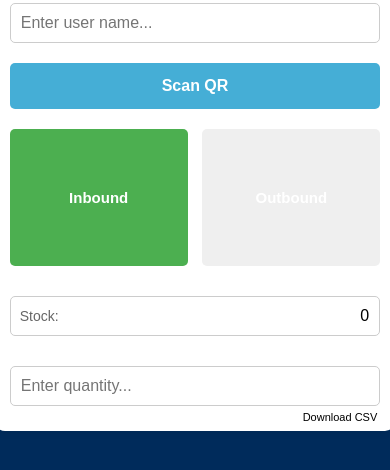
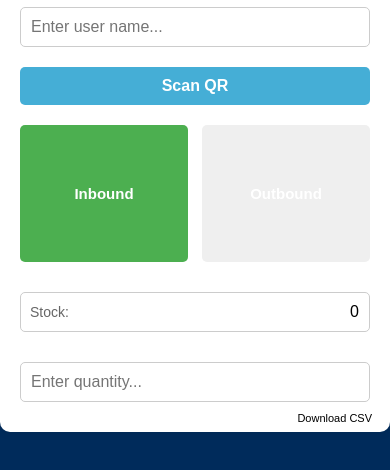
Before and after one commit to treetiger5/qr-label-scanner, a plain HTML site: page index.html in a window 390 px wide. Shown: the part 248-718 px from the top of the page. Drawn offline with Linux system fonts and the light colour scheme.

Commit message:
mobile hybrid

```diff
--- a/index.html
+++ b/index.html
@@ -2,6 +2,7 @@
 <html lang="en">
 <head>
   <meta charset="UTF-8">
+  <meta name="viewport" content="width=device-width, initial-scale=1.0">
   <title>UPNK Label Stock Management</title>
   <style>
     /*
@@ -19,10 +20,11 @@
       height: 100vh;
     }
 
-    /* 가운데 흰색 박스 스타일 */
-    .container {
+/* 기본 컨테이너 스타일 */
+.container {
     background-color: #FFFFFF;
-    width: min(90%, 420px); /* 최대 420px 유지하면서 화면 크기에 맞게 조정 */
+    width: 90%; /* 기본적으로 화면의 90% 차지 */
+    max-width: 420px; /* 최대 크기 420px 유지 (랩탑에서도 적절한 크기) */
     padding: 20px;
     border-radius: 10px;
     box-shadow: 0px 0px 10px rgba(0, 0, 0, 0.1);
@@ -30,62 +32,37 @@
     position: relative;
 }
 
-/* 버튼과 입력 칸의 크기를 화면 크기에 맞춰 자동 조정 */
-input, button {
-    width: 100%;
-    padding: 12px;
-    font-size: 16px;
-    border: 1px solid #ccc;
-    border-radius: 5px;
-    box-sizing: border-box;
-}
-
-/* 버튼 스타일 - 터치하기 편하게 크기 조정 */
-.btn {
-    cursor: pointer;
-    font-weight: bold;
-    border: none;
-    padding: 14px; /* 버튼 크기를 조금 키움 */
-}
-
-/* 입고/출고 버튼 스타일 */
-.btn-container {
-    display: flex;
-    justify-content: space-between;
-    gap: 10px;
-}
-
-.btn-inbound, .btn-outbound {
-    width: 48%; /* 버튼 크기 균일하게 */
-    height: 80px; /* 세로 길이 적당히 증가 */
-    font-size: 18px; /* 가독성 증가 */
-}
-
-/* 작은 화면에서 자동 조정 */
-@media screen and (max-width: 500px) {
+/* 작은 화면(태블릿 & 모바일)에서 최적화 */
+@media screen and (max-width: 768px) {
     .container {
-        width: 95%;
-        padding: 15px;
+        width: 95%; /* 모바일에서 더 넓게 보이도록 */
+        max-width: 350px; /* 최대 크기 350px로 제한 */
     }
 
     .title {
-        font-size: 30px; /* 타이틀 크기 줄임 */
+        font-size: 28px;
     }
 
     .subtitle {
         font-size: 16px;
     }
 
-    button {
-        font-size: 14px; /* 모바일에서 버튼 크기 적절히 조정 */
+    input, button {
+        font-size: 14px;
         padding: 12px;
     }
 
     .btn-inbound, .btn-outbound {
-        height: 70px; /* 너무 길어지지 않도록 조정 */
+        height: 60px; /* 버튼 크기 조정 */
     }
 }
 
+/* 데스크톱(큰 화면)에서 너무 넓어지지 않도록 제한 */
+@media screen and (min-width: 1024px) {
+    .container {
+        max-width: 450px; /* 랩탑에서도 너무 커지지 않도록 제한 */
+    }
+}
 
     /* 타이틀(UPNK)와 서브타이틀(Label Stock Management)을 함께 묶은 영역 */
     .title-container {
```
